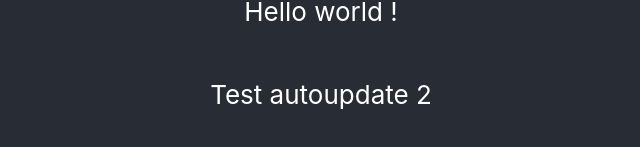
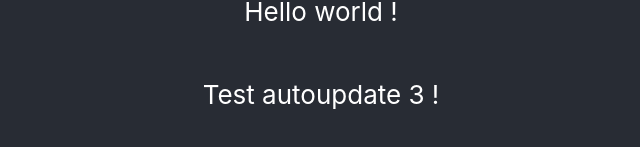
Before and after one commit to MargVander/electron-react-autoupdate, a React (Create React App) app: page / in a window 1280 px wide. Shown: the part 347-494 px from the top of the page, without its empty margins (319-959 px from the left). Built offline with nearby package versions, Linux system fonts and the light colour scheme.

Commit message:
update work, try again to check time between release and app asking me to restart

```diff
--- a/package.json
+++ b/package.json
@@ -1,6 +1,6 @@
 {
   "name": "hello-world2",
-  "version": "0.1.3",
+  "version": "0.1.4",
   "private": true,
   "author": "Margo Vdbk",
   "homepage": "./",
--- a/src/App.js
+++ b/src/App.js
@@ -8,7 +8,7 @@ function App() {
         <p>
           Hello world !
         </p>
-        <p>Test autoupdate 2</p>
+        <p>Test autoupdate 3 !</p>
       </header>
     </div>
   );
```
